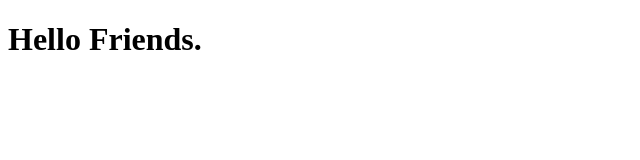
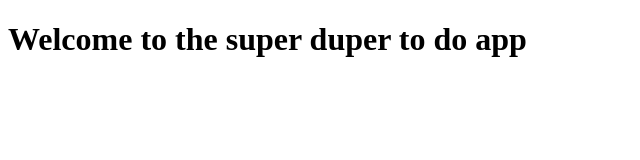
Before and after one commit to nadine-grantz/to-do-app, a plain HTML site: page index.html in a window 1280 px wide. Shown: the whole page, without its empty margins (0-640 px from the left). Drawn offline with Linux system fonts and the light colour scheme.

Commit message:
adjust headline accotding to the requested changes from nadine

```diff
--- a/index.html
+++ b/index.html
@@ -6,6 +6,6 @@
     <title>Super todo app</title>
   </head>
   <body>
-    <h1>Hello Friends.</h1>
+    <h1>Welcome to the super duper to do app</h1>
   </body>
 </html>
```
